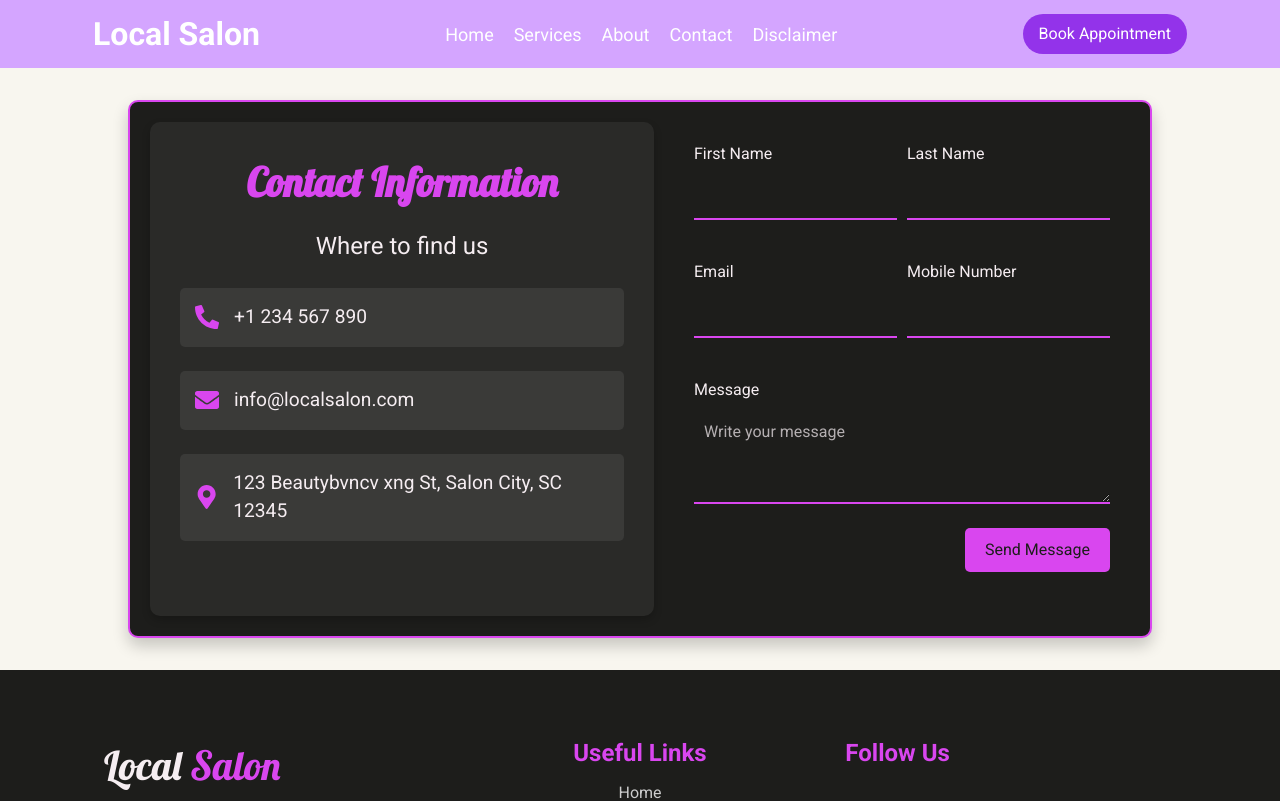
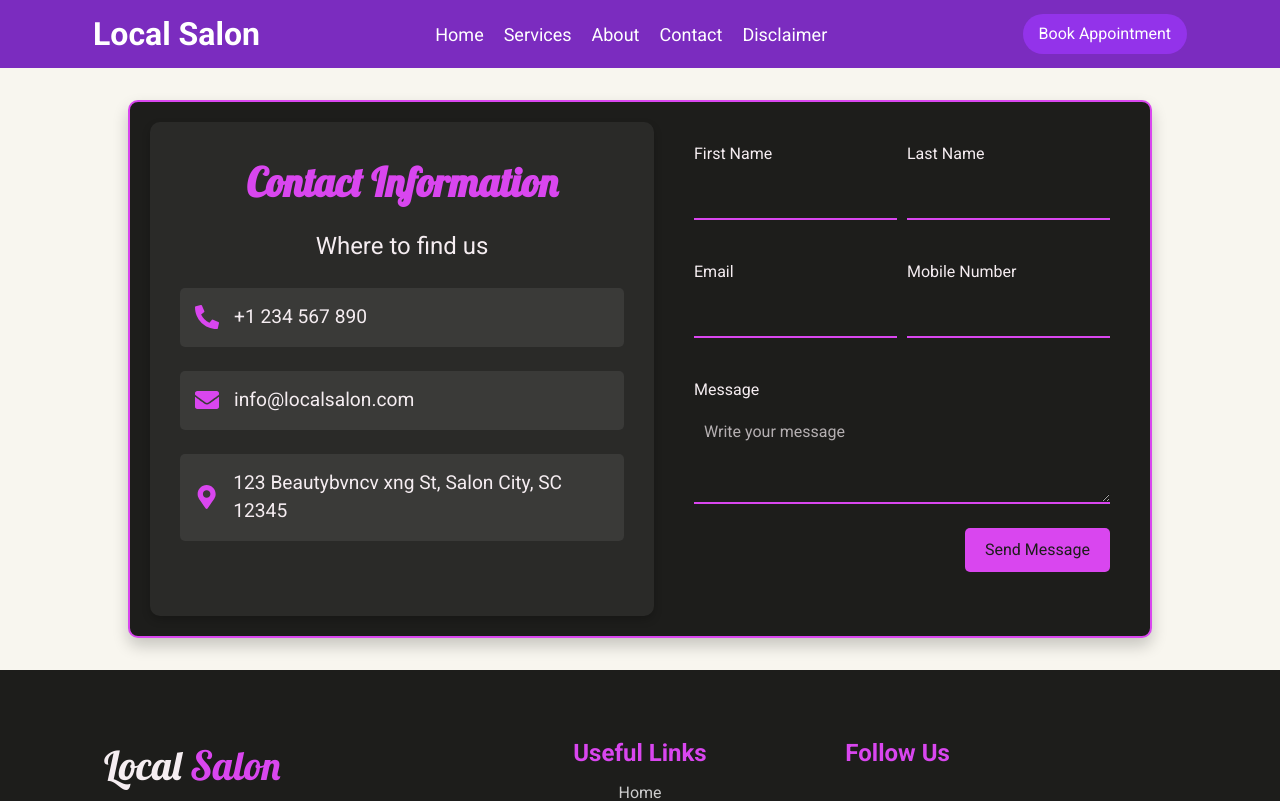
Before and after one commit to 0xYashAnand/website-nextjs, a Next.js app: page /contact in a window 1280 px wide. Shown: the top 801 px of the page. Built offline with nearby package versions, Linux system fonts and the light colour scheme.

Commit message:
v.0.5.4 - error fixes

```diff
--- a/components/Navbar.tsx
+++ b/components/Navbar.tsx
@@ -1,7 +1,7 @@
-import React, { useState } from 'react';
-import Link from 'next/link';
-import styles from '../styles/navbar.module.css';
-import { FaBars } from 'react-icons/fa';
+import React, { useState } from "react";
+import Link from "next/link";
+import styles from "../styles/navbar.module.css";
+import { FaBars } from "react-icons/fa";
 
 const Navbar: React.FC = () => {
   const [isOpen, setIsOpen] = useState(false);
@@ -12,18 +12,39 @@ const Navbar: React.FC = () => {
 
   return (
     <nav className={`${styles.navbar}`}>
-      <div className={`${styles.container} ${styles.flex} ${styles.justifyBetween} py-4 px-6`}>
+      <div
+        className={`${styles.container} ${styles.flex} ${styles.justifyBetween} py-4 px-6`}
+      >
         <Link href="/">
           <span className={styles.navbarBrand}>Local Salon</span>
         </Link>
         <div className={`${styles.flex}`}>
-          <ul className={`${styles.linksContainer} sm:flex hidden`}>
-            <li><Link href="/" className={styles.navbarLink}>Home</Link></li>
-            <li><Link href="/services" className={styles.navbarLink}>Services</Link></li>
-            <li><Link href="/about" className={styles.navbarLink}>About</Link></li>
-            <li><Link href="/contact" className={styles.navbarLink}>Contact</Link></li>
-            {/* <li><Link href="/bookingform" className={styles.navbarLink}>BookingForm</Link></li> */}
-            <li><Link href="/disclaimer" className={styles.navbarLink}>Disclaimer</Link></li>
+          <ul className={styles.linksContainer}>
+            <li>
+              <Link href="/" className={styles.navbarLink}>
+                Home
+              </Link>
+            </li>
+            <li>
+              <Link href="/services" className={styles.navbarLink}>
+                Services
+              </Link>
+            </li>
+            <li>
+              <Link href="/about" className={styles.navbarLink}>
+                About
+              </Link>
+            </li>
+            <li>
+              <Link href="/contact" className={styles.navbarLink}>
+                Contact
+              </Link>
+            </li>
+            <li>
+              <Link href="/disclaimer" className={styles.navbarLink}>
+                Disclaimer
+              </Link>
+            </li>
           </ul>
           <div className="sm:hidden ml-auto">
             <button
@@ -44,13 +65,49 @@ const Navbar: React.FC = () => {
         </div>
       </div>
       {isOpen && (
-        <div className={`${styles.mobileMenu}`}>
+        <div className={`${styles.mobileMenu} ${isOpen ? styles.open : ""}`}>
           <ul>
-            <li><Link href="/" className={styles.navbarLink} onClick={toggleMenu}>Home</Link></li>
-            <li><Link href="/services" className={styles.navbarLink} onClick={toggleMenu}>Services</Link></li>
-            <li><Link href="/about" className={styles.navbarLink} onClick={toggleMenu}>About</Link></li>
-            <li><Link href="/contact" className={styles.navbarLink} onClick={toggleMenu}>Contact</Link></li>
-            <li><Link href="/book" className={styles.navbarLink} onClick={toggleMenu}>Book Appointment</Link></li>
+            <li>
+              <Link href="/" className={styles.navbarLink} onClick={toggleMenu}>
+                Home
+              </Link>
+            </li>
+            <li>
+              <Link
+                href="/services"
+                className={styles.navbarLink}
+                onClick={toggleMenu}
+              >
+                Services
+              </Link>
+            </li>
+            <li>
+              <Link
+                href="/about"
+                className={styles.navbarLink}
+                onClick={toggleMenu}
+              >
+                About
+              </Link>
+            </li>
+            <li>
+              <Link
+                href="/contact"
+                className={styles.navbarLink}
+                onClick={toggleMenu}
+              >
+                Contact
+              </Link>
+            </li>
+            <li>
+              <Link
+                href="/book"
+                className={styles.navbarLink}
+                onClick={toggleMenu}
+              >
+                Book Appointment
+              </Link>
+            </li>
           </ul>
         </div>
       )}
--- a/styles/navbar.module.css
+++ b/styles/navbar.module.css
@@ -1,7 +1,7 @@
 @import url('https://fonts.googleapis.com/css2?family=Roboto:wght@400;700&display=swap');
 
 .navbar {
-  background-color: #d4a5ff; /* Light purple background */
+  background-color: #7b2cbf; /* Darker purple for better contrast */
   font-family: 'Roboto', sans-serif;
   padding: 10px;
 }
@@ -29,7 +29,7 @@
 }
 
 .navbarButton {
-  background-color: #e0aaff; /* Matching button color */
+  background-color: #9d4edd; /* Darker button color for better visibility */
   padding: 0.7rem;
   border-radius: 9px;
   cursor: pointer;
@@ -40,26 +40,30 @@
 }
 
 .navbarButton:hover {
-  background-color: #be94e8; /* Slightly darker purple for hover effect */
+  background-color: #6a1b9a; /* Darker hover effect */
 }
 
 .linksContainer {
-  display: flex;
-  flex-direction: column;
-  align-items: center;
-  padding: 20px;
-  background-color: #d4a5ff; /* Matching background color */
-  position: absolute;
-  top: 100%;
-  left: 0;
-  right: 0;
-  transform: translateY(-100%);
-  transition: transform 0.3s ease-in-out;
-  z-index: 10;
+  display: none; /* Hidden by default */
+  list-style: none;
+  padding: 0;
+  margin: 0;
 }
 
-.linksContainer.open {
-  transform: translateY(0);
+.linksContainer li {
+  margin-right: 20px; /* Add space between list items */
+}
+
+@media (min-width: 640px) {
+  .linksContainer {
+    display: flex; /* Display flex on larger screens */
+    flex-direction: row;
+    justify-content: flex-end;
+    position: static;
+    transform: none;
+    background-color: transparent;
+    padding: 0;
+  }
 }
 
 .navbarLink {
@@ -71,22 +75,32 @@
 }
 
 .navbarLink:hover {
-  color: #ffeb3b; /* Highlight color for hover effect */
+  color: #ffeb3b; /* Bright yellow for hover effect */
 }
 
 .mobileMenu {
-  display: flex;
+  display: none;
   flex-direction: column;
   padding: 0.2rem 1rem;
-  background-color: rgba(212, 165, 255, 0.95); /* Slightly transparent matching color */
+  background-color: rgba(123, 44, 191, 0.95); /* Slightly transparent matching color */
+}
+
+.mobileMenu.open {
+  display: flex;
+}
+
+.mobileMenu ul {
+  list-style: none;
+  padding: 0;
+  margin: 0;
 }
 
 .mobileMenu ul li {
   padding: 8px;
   margin: 12px 20px;
-  background-color: rgb(244, 228, 255); /* Light background for menu items */
+  background-color: #32154e; /* Light background for menu items */
   max-width: 50%;
-  color: black;
+  color: #3c096c; /* Darker text color for better readability */
   border-radius: 8px;
 }
 
@@ -95,16 +109,7 @@
     display: none;
   }
 
-  .linksContainer {
-    flex-direction: row;
-    justify-content: flex-end;
-    position: static;
-    transform: none;
-    background-color: transparent;
-    padding: 0;
-  }
-
-  .navbarLink {
-    padding: 0 10px;
+  .mobileMenu {
+    display: none;
   }
 }
```
Also changed, not shown: styles/Home.module.css (+9 -1 lines).
